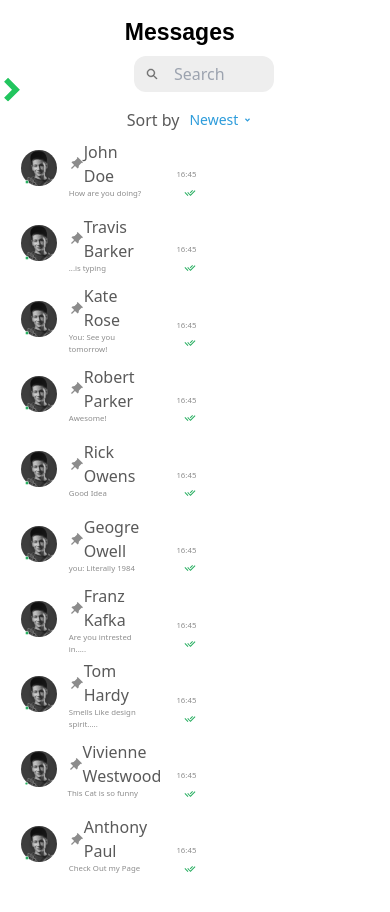
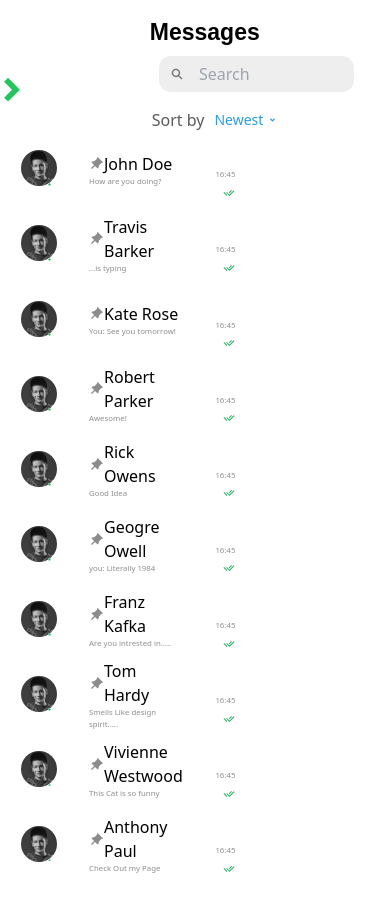
Before and after one commit to Majeedatwahab/chat-app, a website built with Vite: page index.html in a window 390 px wide. Built offline with nearby package versions, Linux system fonts and the light colour scheme.

Commit message:
adjusted menu

```diff
--- a/style.css
+++ b/style.css
@@ -71,7 +71,7 @@ background: #EEE;
   height: 100vh;
   top: 140px;
   position: absolute;
-  left: 15%;
+  left: 8vw;
   gap: 16px;
   margin-left: 1.5vw;
 
@@ -100,7 +100,7 @@ background: #EEE;
 
 .box1{
   display: flex;
-width: 35vw;
+width: 20vw;
 height: 7vh;
 align-items: center;
 justify-content:space-evenly;
@@ -119,16 +119,16 @@ line-height: 16px;
 
 .box1 p{
   color: rgba(0, 0, 0, 0.45);
-   font-size: 1.6vw;
+   font-size: 1vw;
 }
 
 .profile-box{
   display: flex;
   flex-direction: column-reverse;
   height: 4vh;
-}
 
 
+}
 
 .profile-img{
   width: 36px;
@@ -140,9 +140,10 @@ position: absolute;
 }
 
 .elipse{
-  z-index: 1;
-  margin-left: 1vw;
-  margin-bottom: 0.5vw;
+  width: 0.7vw;
+  z-index: 5;
+  margin-left: 2vw;
+  margin-bottom: 0.2vw;
 }
 
 .message-box{
@@ -209,11 +210,6 @@ line-height: 16px;
 }
 
 
-
-
-
-
-
   #chat{
     display: flex;
     flex-direction: column;
@@ -237,8 +233,6 @@ line-height: 16px;
 
 
 @media screen and (max-width: 600px) {
-
-
 
 .box1{
   display: flex;
@@ -270,3 +264,94 @@ line-height: 16px;
 
 
 }
+
+
+
+
+
+@media screen and (max-width: 430px) {
+
+  .messages-section{
+    display: flex;
+    flex-direction: column;
+padding-left: 50px;;
+
+  }
+
+
+#frame2{
+  display: flex;
+  flex-direction: column;
+  flex-wrap: nowrap;
+ align-items: flex-start;
+  justify-content: flex-start;
+  justify-self: center !important;
+  height: 100vh;
+  width: 40vw;
+  gap: 16px;
+  padding-left: 0.5vw;
+}
+
+
+
+  .search{
+    display: flex;
+    width: 50vw;
+    height: 36px;
+    padding: 10px 12px;
+    align-items: center;
+    gap: 16px;
+    flex-shrink: 0;
+    border-radius: 12px;
+    background: #EEE;
+    margin-left: 15px;
+  }
+
+
+    #chat{
+      display: flex;
+      flex-direction: column;
+      justify-content: flex-start;
+      align-items: center;
+      align-self: center !important;
+      width: 60vw;
+      height: 100vh;
+      top: 140px;
+
+    }
+
+  .box1{
+    display: flex;
+  width: 50vw;
+  height: 7vh;
+  align-items: center;
+  justify-content:space-evenly;
+
+  }
+
+
+  .box1 h1{
+    color: rgba(0, 0, 0, 0.85);
+  font-family: "SF Pro Display";
+  font-size: 2vw;
+  font-style: normal;
+  font-weight: 500;
+  line-height: 16px;
+
+  }
+
+  .box1 p{
+    color: rgba(0, 0, 0, 0.45);
+     font-size: 2vw;
+  }
+
+
+  .profile-box{
+    display: flex;
+    flex-direction: column-reverse;
+    height: 4vh;
+  }
+
+
+
+  }
```
Also changed, not shown: index.html (+1 -1 lines).
